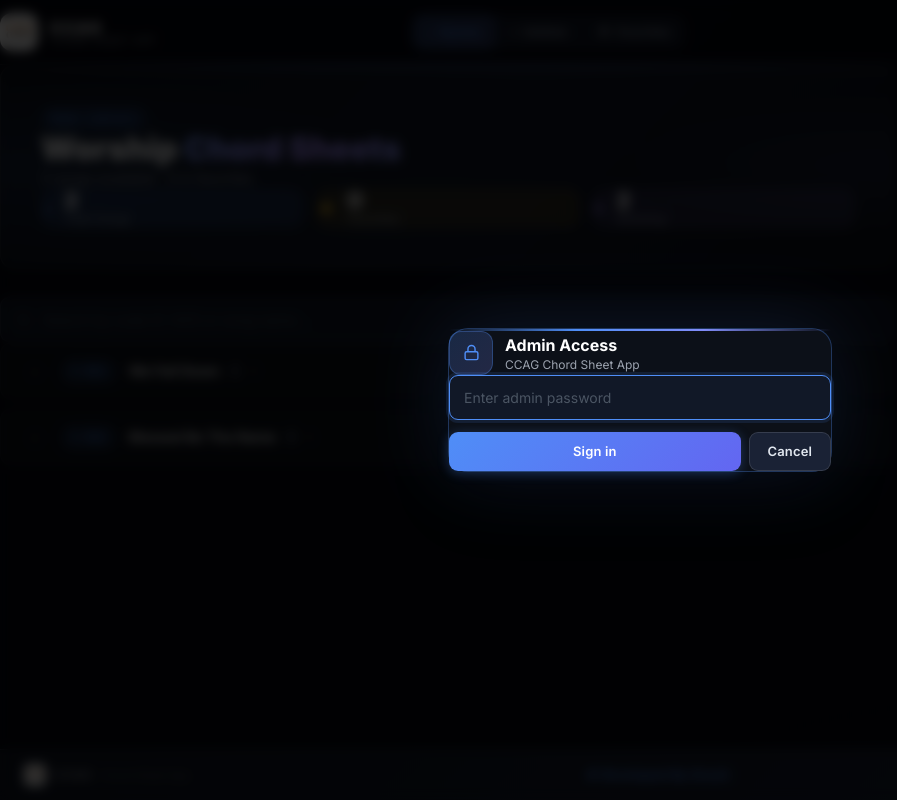
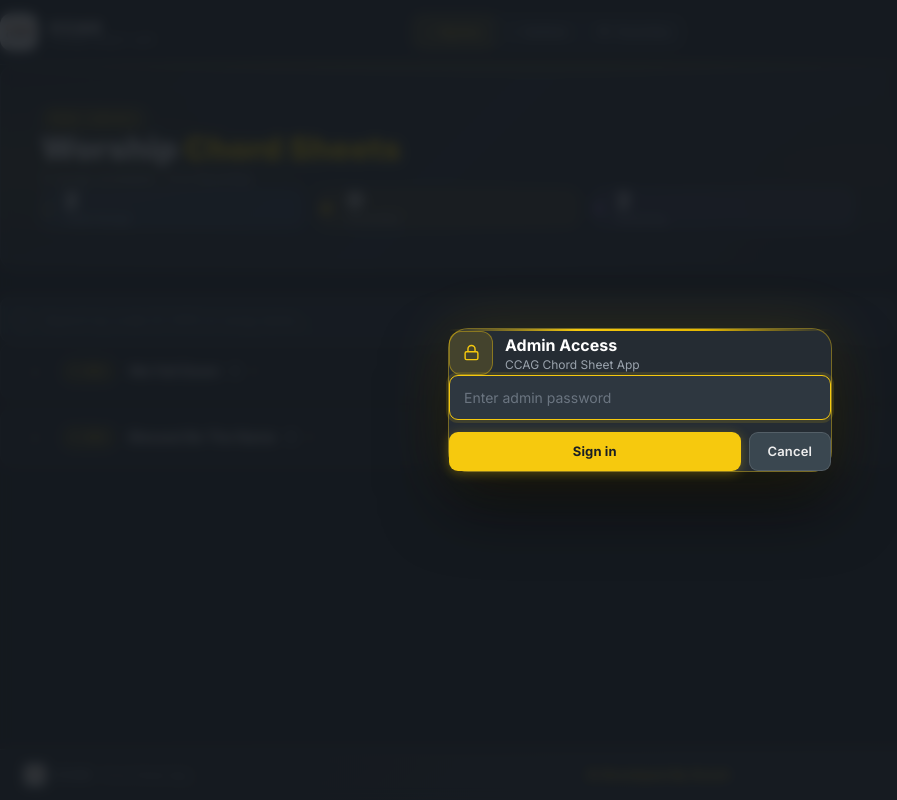
Before and after one commit to Shermith-428/ccag, a React (Vite) app: page / in a window 1280 px wide. Both pictures are taken after a click on the button "Admin". Shown: the whole page, without its empty margins (0-897 px from the left). Built offline with nearby package versions, Linux system fonts and the light colour scheme.

Commit message:
feat: retheme entire app with #252C33 #3A4750 #F6C90E #EEEEEE palette

```diff
--- a/src/components/ChordSheet.jsx
+++ b/src/components/ChordSheet.jsx
@@ -285,7 +285,7 @@ export default function ChordSheet({ hymn, onClose, onToggleFavorite, isFavorite
 
           {/* Header */}
           <div className="relative px-4 sm:px-8 py-4 sm:py-6 overflow-hidden"
-            style={{ background: 'linear-gradient(135deg, #0f1420 0%, #1a2235 100%)', borderBottom: '1px solid var(--border)' }}>
+            style={{ background: 'linear-gradient(135deg, #252c33 0%, #2e3740 100%)', borderBottom: '1px solid var(--border)' }}>
             <div className="absolute top-0 left-0 right-0 h-0.5"
               style={{ background: 'linear-gradient(90deg, transparent, var(--accent), var(--accent2), transparent)' }} />
             <div className="relative z-10 flex items-start justify-between gap-4">
@@ -337,9 +337,8 @@ export default function ChordSheet({ hymn, onClose, onToggleFavorite, isFavorite
             ))}
           </div>
 
-          {/* Footer */}
           <div className="px-4 sm:px-8 py-3 flex items-center justify-between flex-wrap gap-2"
-            style={{ background: 'linear-gradient(135deg, #0f1420 0%, #1a2235 100%)', borderTop: '1px solid var(--border)' }}>
+            style={{ background: 'linear-gradient(135deg, #252c33 0%, #2e3740 100%)', borderTop: '1px solid var(--border)' }}>
             <div className="flex items-center gap-2">
               <img src="/CCAG.jpeg" alt="CCAG" style={{ width: '18px', height: '18px', borderRadius: '4px', background: '#fff', padding: '1px', objectFit: 'contain' }} />
               <span className="text-xs font-semibold" style={{ color: 'var(--muted2)', letterSpacing: '0.08em' }}>CCAG</span>
--- a/src/components/Footer.jsx
+++ b/src/components/Footer.jsx
@@ -1,7 +1,7 @@
 export default function Footer() {
   return (
     <footer className="page-content" style={{
-      background: 'linear-gradient(135deg, #0f1420 0%, #1a2235 100%)',
+      background: 'linear-gradient(135deg, #252c33 0%, #2e3740 100%)',
       borderTop: '1px solid var(--border2)',
       padding: '14px 24px',
       display: 'flex',
--- a/src/components/Navbar.jsx
+++ b/src/components/Navbar.jsx
@@ -20,10 +20,10 @@ export default function Navbar({ page, setPage }) {
   }
 
   const activeStyle = {
-    background: 'linear-gradient(135deg, rgba(79,142,247,0.22), rgba(129,140,248,0.22))',
+    background: 'rgba(246,201,14,0.15)',
     color: 'var(--accent)',
-    border: '1px solid var(--border3)',
-    boxShadow: '0 0 14px rgba(79,142,247,0.18)',
+    border: '1px solid rgba(246,201,14,0.35)',
+    boxShadow: '0 0 14px rgba(246,201,14,0.15)',
   };
   const inactiveStyle = {
     background: 'transparent',
@@ -35,7 +35,7 @@ export default function Navbar({ page, setPage }) {
     <>
       {/* ── Desktop top nav (≥ 1024px) ── */}
       <nav className="hidden lg:block sticky top-0 z-40"
-        style={{ background: 'rgba(5,7,15,0.94)', backdropFilter: 'blur(20px)', WebkitBackdropFilter: 'blur(20px)', borderBottom: '1px solid var(--border2)', position: 'relative' }}>
+        style={{ background: 'rgba(37,44,51,0.97)', backdropFilter: 'blur(20px)', WebkitBackdropFilter: 'blur(20px)', borderBottom: '1px solid var(--border2)', position: 'relative' }}>
         <div className="nav-glow" />
         <div className="max-w-5xl mx-auto px-6 xl:px-8 h-16 flex items-center justify-between gap-4">
           {/* Logo */}
@@ -78,7 +78,7 @@ export default function Navbar({ page, setPage }) {
 
       {/* ── Tablet + Phone top bar (< 1024px) ── */}
       <div className="lg:hidden sticky top-0 z-40 flex items-center justify-between px-4 md:px-6 h-14 md:h-16"
-        style={{ background: 'rgba(5,7,15,0.97)', backdropFilter: 'blur(20px)', WebkitBackdropFilter: 'blur(20px)', borderBottom: '1px solid var(--border2)' }}>
+        style={{ background: 'rgba(37,44,51,0.97)', backdropFilter: 'blur(20px)', WebkitBackdropFilter: 'blur(20px)', borderBottom: '1px solid var(--border2)' }}>
         <div className="flex items-center gap-2.5">
           <img src="/CCAG.jpeg" alt="CCAG Logo"
             className="rounded-lg object-contain"
@@ -118,12 +118,12 @@ export default function Navbar({ page, setPage }) {
       {showLogin && (
         <div className="overlay flex items-center justify-center p-4">
           <div className="fade-up w-full max-w-sm"
-            style={{ background: 'var(--surface)', border: '1px solid var(--border3)', borderRadius: '20px', boxShadow: '0 0 80px rgba(79,142,247,0.15), 0 32px 64px rgba(0,0,0,0.6)' }}>
+            style={{ background: 'var(--surface)', border: '1px solid var(--border3)', borderRadius: '20px', boxShadow: '0 0 60px rgba(246,201,14,0.12), 0 32px 64px rgba(0,0,0,0.6)' }}>
             <div style={{ height: '2px', background: 'linear-gradient(90deg, transparent, var(--accent), var(--accent2), transparent)', borderRadius: '20px 20px 0 0' }} />
             <div className="p-6">
               <div className="flex items-center gap-3 mb-6">
                 <div className="w-11 h-11 rounded-xl flex items-center justify-center shrink-0"
-                  style={{ background: 'linear-gradient(135deg, rgba(79,142,247,0.2), rgba(129,140,248,0.2))', border: '1px solid var(--border3)' }}>
+                  style={{ background: 'rgba(246,201,14,0.15)', border: '1px solid var(--border3)' }}>
                   <svg width="17" height="17" viewBox="0 0 24 24" fill="none" stroke="var(--accent)" strokeWidth="2">
                     <rect x="3" y="11" width="18" height="11" rx="2"/><path d="M7 11V7a5 5 0 0 1 10 0v4"/>
                   </svg>
--- a/src/index.css
+++ b/src/index.css
@@ -4,24 +4,32 @@
 * { box-sizing: border-box; margin: 0; padding: 0; }
 
 :root {
-  --bg:         #05070f;
-  --surface:    #0c1018;
-  --surface2:   #111827;
-  --surface3:   #1a2235;
-  --border:     rgba(255,255,255,0.06);
-  --border2:    rgba(255,255,255,0.12);
-  --border3:    rgba(79,142,247,0.3);
-  --accent:     #4f8ef7;
-  --accent2:    #818cf8;
-  --accent-glow:rgba(79,142,247,0.18);
-  --purple:     #a78bfa;
-  --gold:       #fbbf24;
-  --gold-glow:  rgba(251,191,36,0.15);
-  --green:      #34d399;
+  /* ── Brand palette ── */
+  --bg:         #1e2428;
+  --surface:    #252c33;
+  --surface2:   #2e3740;
+  --surface3:   #3a4750;
+  --border:     rgba(255,255,255,0.07);
+  --border2:    rgba(255,255,255,0.13);
+  --border3:    rgba(246,201,14,0.4);
+
+  --accent:     #f6c90e;
+  --accent2:    #e6b800;
+  --accent-glow:rgba(246,201,14,0.18);
+
+  --gold:       #f6c90e;
+  --gold-glow:  rgba(246,201,14,0.14);
+  --gold-dark:  #b8960a;
+
+  --green:      #4ade80;
   --red:        #f87171;
-  --text:       #e2e8f0;
-  --muted:      #4b5563;
-  --muted2:     #9ca3af;
+  --purple:     #c084fc;
+
+  --text:       #eeeeee;
+  --text2:      #d0d4d8;
+  --muted:      #6b7580;
+  --muted2:     #9aa3ad;
+
   --radius:     14px;
   --radius-sm:  9px;
 }
@@ -48,8 +56,8 @@ body {
   z-index: 0;
   pointer-events: none;
   background:
-    radial-gradient(ellipse 80% 50% at 20% -10%, rgba(79,142,247,0.07) 0%, transparent 60%),
-    radial-gradient(ellipse 60% 40% at 80% 110%, rgba(129,140,248,0.06) 0%, transparent 60%);
+    radial-gradient(ellipse 80% 50% at 10% -10%, rgba(246,201,14,0.06) 0%, transparent 60%),
+    radial-gradient(ellipse 60% 40% at 90% 110%, rgba(246,201,14,0.04) 0%, transparent 60%);
 }
 
 /* ── Typography ── */
@@ -58,13 +66,13 @@ body {
   color: var(--accent);
   white-space: pre;
   line-height: 1.4;
-  font-weight: 500;
+  font-weight: 600;
   letter-spacing: 0.03em;
 }
 .lyric-line {
   white-space: pre-wrap;
   line-height: 2;
-  color: #d1d5db;
+  color: var(--text2);
 }
 
 /* ── Cards ── */
@@ -76,7 +84,7 @@ body {
 }
 .card:hover {
   border-color: var(--border2);
-  box-shadow: 0 0 0 1px rgba(79,142,247,0.08), 0 8px 32px rgba(0,0,0,0.4);
+  box-shadow: 0 0 0 1px rgba(246,201,14,0.08), 0 8px 32px rgba(0,0,0,0.35);
 }
 .card-inner {
   background: var(--surface2);
@@ -89,7 +97,7 @@ body {
   background: var(--surface);
   border: 1px solid var(--border3);
   border-radius: var(--radius);
-  box-shadow: 0 0 0 1px rgba(79,142,247,0.05), 0 0 40px rgba(79,142,247,0.06);
+  box-shadow: 0 0 0 1px rgba(246,201,14,0.05), 0 0 40px rgba(246,201,14,0.06);
 }
 
 /* ── Input ── */
@@ -107,7 +115,7 @@ body {
 }
 .inp:focus {
   border-color: var(--accent);
-  box-shadow: 0 0 0 3px rgba(79,142,247,0.12);
+  box-shadow: 0 0 0 3px rgba(246,201,14,0.12);
 }
 .inp::placeholder { color: var(--muted); }
 
@@ -131,13 +139,14 @@ body {
 .btn:active { transform: scale(0.97); }
 
 .btn-primary {
-  background: linear-gradient(135deg, #4f8ef7, #6366f1);
-  color: #fff;
-  box-shadow: 0 2px 12px rgba(79,142,247,0.3);
+  background: var(--accent);
+  color: #1a1f24;
+  box-shadow: 0 2px 12px rgba(246,201,14,0.3);
+  font-weight: 700;
 }
 .btn-primary:hover {
-  background: linear-gradient(135deg, #3b7de8, #5254d4);
-  box-shadow: 0 4px 20px rgba(79,142,247,0.4);
+  background: #ffd700;
+  box-shadow: 0 4px 20px rgba(246,201,14,0.45);
 }
 
 .btn-secondary {
@@ -145,7 +154,7 @@ body {
   color: var(--text);
   border: 1px solid var(--border2);
 }
-.btn-secondary:hover { background: #1f2d45; border-color: var(--border3); }
+.btn-secondary:hover { background: #44535f; border-color: rgba(246,201,14,0.25); }
 
 .btn-ghost {
   background: transparent;
@@ -164,9 +173,9 @@ body {
 .btn-gold {
   background: var(--gold-glow);
   color: var(--gold);
-  border: 1px solid rgba(251,191,36,0.3);
+  border: 1px solid rgba(246,201,14,0.3);
 }
-.btn-gold:hover { background: rgba(251,191,36,0.22); }
+.btn-gold:hover { background: rgba(246,201,14,0.22); }
 
 .btn-sm  { padding: 6px 12px; font-size: 12px; border-radius: 7px; }
 .btn-icon { padding: 8px; border-radius: 8px; }
@@ -183,17 +192,17 @@ body {
   letter-spacing: 0.05em;
   font-family: 'JetBrains Mono', monospace;
 }
-.badge-blue   { background: rgba(79,142,247,0.12); color: var(--accent); border: 1px solid rgba(79,142,247,0.2); }
-.badge-gold   { background: var(--gold-glow); color: var(--gold); border: 1px solid rgba(251,191,36,0.2); }
-.badge-green  { background: rgba(52,211,153,0.1); color: var(--green); border: 1px solid rgba(52,211,153,0.2); }
-.badge-purple { background: rgba(167,139,250,0.1); color: var(--purple); border: 1px solid rgba(167,139,250,0.2); }
+.badge-blue   { background: rgba(246,201,14,0.12); color: var(--accent); border: 1px solid rgba(246,201,14,0.25); }
+.badge-gold   { background: var(--gold-glow); color: var(--gold); border: 1px solid rgba(246,201,14,0.25); }
+.badge-green  { background: rgba(74,222,128,0.1); color: var(--green); border: 1px solid rgba(74,222,128,0.2); }
+.badge-purple { background: rgba(192,132,252,0.1); color: var(--purple); border: 1px solid rgba(192,132,252,0.2); }
 
 /* ── Overlay ── */
 .overlay {
   position: fixed;
   inset: 0;
   z-index: 50;
-  background: rgba(0,0,0,0.8);
+  background: rgba(20,25,30,0.88);
   backdrop-filter: blur(6px);
   overflow-y: auto;
 }
@@ -207,11 +216,11 @@ body {
   font-weight: 700;
   letter-spacing: 0.14em;
   text-transform: uppercase;
-  color: var(--gold);
+  color: #1a1f24;
   margin-bottom: 10px;
   padding: 3px 10px;
-  background: var(--gold-glow);
-  border: 1px solid rgba(251,191,36,0.15);
+  background: var(--accent);
+  border: 1px solid var(--accent2);
   border-radius: 99px;
 }
 
@@ -227,10 +236,10 @@ body {
   transition: all 0.15s;
 }
 .hymn-row:hover {
-  border-color: rgba(79,142,247,0.25);
+  border-color: rgba(246,201,14,0.3);
   background: var(--surface2);
   transform: translateX(2px);
-  box-shadow: 0 4px 20px rgba(0,0,0,0.3);
+  box-shadow: 0 4px 20px rgba(0,0,0,0.25);
 }
 
 /* ── Stat card ── */
@@ -246,14 +255,10 @@ body {
 }
 .stat-card:hover { border-color: var(--border2); }
 .stat-icon {
-  width: 40px;
-  height: 40px;
+  width: 40px; height: 40px;
   border-radius: 10px;
-  display: flex;
-  align-items: center;
-  justify-content: center;
-  font-size: 18px;
-  flex-shrink: 0;
+  display: flex; align-items: center; justify-content: center;
+  font-size: 18px; flex-shrink: 0;
 }
 
 /* ── Divider ── */
@@ -272,17 +277,13 @@ body {
   0%   { background-position: -200% center; }
   100% { background-position: 200% center; }
 }
-@keyframes pulse-glow {
-  0%, 100% { box-shadow: 0 0 20px rgba(79,142,247,0.15); }
-  50%       { box-shadow: 0 0 35px rgba(79,142,247,0.3); }
-}
 
-.fade-up  { animation: fadeUp 0.3s ease both; }
-.fade-in  { animation: fadeIn 0.2s ease both; }
+.fade-up { animation: fadeUp 0.3s ease both; }
+.fade-in { animation: fadeIn 0.2s ease both; }
 
 /* ── Gradient text ── */
 .gradient-text {
-  background: linear-gradient(135deg, #60a5fa, #a78bfa, #60a5fa);
+  background: linear-gradient(135deg, #f6c90e, #ffd700, #f6c90e);
   background-size: 200% auto;
   -webkit-background-clip: text;
   -webkit-text-fill-color: transparent;
@@ -295,7 +296,7 @@ body {
   position: relative;
   overflow: hidden;
   border-radius: var(--radius);
-  background: linear-gradient(135deg, #0c1018 0%, #111827 50%, #0c1018 100%);
+  background: linear-gradient(135deg, #252c33 0%, #2e3740 50%, #252c33 100%);
   border: 1px solid var(--border2);
   padding: 36px 32px;
   margin-bottom: 28px;
@@ -305,8 +306,8 @@ body {
   position: absolute;
   inset: 0;
   background:
-    radial-gradient(ellipse 70% 80% at 0% 50%, rgba(79,142,247,0.12) 0%, transparent 60%),
-    radial-gradient(ellipse 50% 60% at 100% 50%, rgba(129,140,248,0.1) 0%, transparent 60%);
+    radial-gradient(ellipse 70% 80% at 0% 50%, rgba(246,201,14,0.1) 0%, transparent 60%),
+    radial-gradient(ellipse 50% 60% at 100% 50%, rgba(246,201,14,0.06) 0%, transparent 60%);
   pointer-events: none;
 }
 .hero-banner::after {
@@ -321,18 +322,17 @@ body {
 /* ── Navbar glow line ── */
 .nav-glow {
   position: absolute;
-  bottom: -1px;
-  left: 0; right: 0;
+  bottom: -1px; left: 0; right: 0;
   height: 1px;
-  background: linear-gradient(90deg, transparent 0%, rgba(79,142,247,0.4) 50%, transparent 100%);
+  background: linear-gradient(90deg, transparent 0%, rgba(246,201,14,0.5) 50%, transparent 100%);
 }
 
-/* ── Bottom nav (phones + tablets < 1024px) ── */
+/* ── Bottom nav ── */
 .bottom-nav {
   position: fixed;
   bottom: 0; left: 0; right: 0;
   z-index: 40;
-  background: rgba(8,11,18,0.97);
+  background: rgba(30,36,40,0.97);
   backdrop-filter: blur(20px);
   -webkit-backdrop-filter: blur(20px);
   border-top: 1px solid var(--border2);
@@ -355,21 +355,14 @@ body {
   font-family: 'Inter', sans-serif;
   -webkit-tap-highlight-color: transparent;
 }
-.bottom-nav-item.active { background: rgba(79,142,247,0.13); }
+.bottom-nav-item.active { background: rgba(246,201,14,0.13); }
 .bottom-nav-item .nav-icon  { font-size: 20px; line-height: 1; }
 .bottom-nav-item .nav-label { font-size: 10px; font-weight: 600; letter-spacing: 0.04em; }
 
 /* ════════════════════════════════
    RESPONSIVE BREAKPOINTS
-   xs:  < 390px   (small phones)
-   sm:  390–639px (phones)
-   md:  640–767px (large phones / small tablets)
-   lg:  768–1023px (tablets: iPad, etc.)
-   xl:  1024px+   (desktop)
-   2xl: 1280px+   (large desktop)
    ════════════════════════════════ */
 
-/* ── xs: very small phones ── */
 @media (max-width: 389px) {
   .page-content  { padding-bottom: 80px; }
   .hero-banner   { padding: 18px 14px; margin-bottom: 16px; }
@@ -383,14 +376,12 @@ body {
   .bottom-nav-item .nav-label { font-size: 9px; }
 }
 
-/* ── sm: phones ── */
 @media (min-width: 390px) and (max-width: 639px) {
   .page-content { padding-bottom: 88px; }
   .hero-banner  { padding: 22px 18px; margin-bottom: 20px; }
   .hymn-row     { padding: 11px 12px; gap: 10px; }
 }
 
-/* ── md: large phones / small tablets ── */
 @media (min-width: 640px) and (max-width: 767px) {
   .page-content { padding-bottom: 88px; }
   .hero-banner  { padding: 26px 24px; }
@@ -399,30 +390,25 @@ body {
   .bottom-nav-item .nav-label { font-size: 11px; }
 }
 
-/* ── lg: tablets (iPad portrait 768px, iPad landscape 1024px) ── */
 @media (min-width: 768px) and (max-width: 1023px) {
   .page-content { padding-bottom: 96px; }
   .hero-banner  { padding: 30px 28px; }
-  /* Wider bottom nav items on tablet */
   .bottom-nav   { padding: 10px 48px calc(10px + env(safe-area-inset-bottom, 0px)); }
   .bottom-nav-item { padding: 10px 8px; border-radius: 14px; }
   .bottom-nav-item .nav-icon  { font-size: 22px; }
   .bottom-nav-item .nav-label { font-size: 12px; }
-  /* Larger touch targets */
   .hymn-row     { padding: 14px 18px; }
   .btn          { padding: 10px 20px; font-size: 14px; }
   .btn-sm       { padding: 7px 14px; font-size: 13px; }
   .inp          { padding: 12px 16px; font-size: 15px; }
 }
 
-/* ── xl: desktop (hide bottom nav, show top nav) ── */
 @media (min-width: 1024px) {
   .bottom-nav   { display: none; }
   .page-content { padding-bottom: 48px; }
   .hero-banner  { padding: 36px 36px; }
 }
 
-/* ── 2xl: large desktop ── */
 @media (min-width: 1280px) {
   .hero-banner  { padding: 40px 40px; }
   .hymn-row     { padding: 14px 20px; }
```
